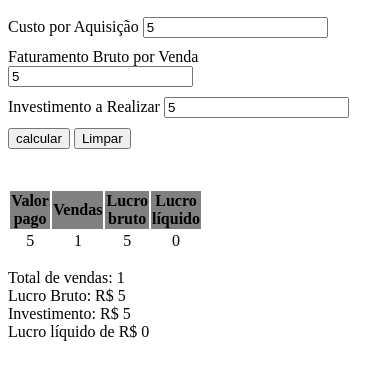
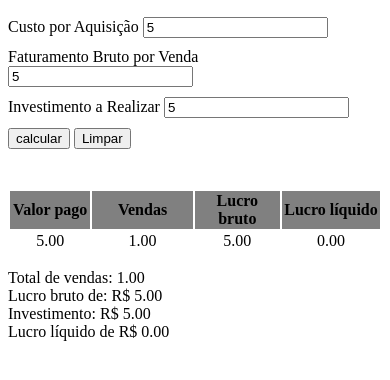
Before and after one commit to PatrickBarreto/estimar-ROI, a plain HTML site: page index.html in a window 390 px wide. Both pictures are taken after typing "5", "5", "5" into the empty fields and a click on the button "calcular". Shown: the part 110-490 px from the top of the page. Drawn offline with Linux system fonts and the light colour scheme.

Commit message:
correção na apresentação do retorno

```diff
--- a/index.html
+++ b/index.html
@@ -20,6 +20,12 @@
             width: 50vw;
             overflow: hidden;
         }
+        @media (max-width: 750px){
+            table{
+                width: 100%;
+            }
+        }
+
         table:first-of-type{
             margin: 40px 0 0 0;
         }
--- a/js/funcoes.js
+++ b/js/funcoes.js
@@ -32,10 +32,10 @@ function calcula_retorno(){
 			<th>Lucro líquido</th>
 		</tr>
 		<tr>
-			<td>${valor_pago}</td>
-			<td>${vendas}</td>
-			<td>${lucro_total}</td>
-			<td>${lucro_liquido}</td>
+			<td>${valor_pago.toFixed(2)}</td>
+			<td>${vendas.toFixed(2)}</td>
+			<td>${lucro_total.toFixed(2)}</td>
+			<td>${lucro_liquido.toFixed(2)}</td>
 		</tr>
 		<table>
 		`;
@@ -59,14 +59,22 @@ function resumo (lucro_total, investimento, vendas, lucro_liquido) {
 
 	if (lucro_total >= investimento)
 	{
-		faturamento = ("Lucro Bruto: R$ " + lucro_total)
-		p.innerHTML = `Total de vendas: ${vendas} <br> ${faturamento} <br> Investimento: R$ ${investimento} <br> Lucro líquido de R$ ${lucro_liquido}`
+		p.innerHTML = `
+		Total de vendas: ${vendas.toFixed(2)} <br>
+		Lucro bruto de: R$ ${lucro_total.toFixed(2)} <br>
+		Investimento: R$ ${investimento.toFixed(2)} <br>
+		Lucro líquido de R$ ${lucro_liquido.toFixed(2)}
+		`
 		retorno.appendChild(p)
 	}
 	if (lucro_total < investimento)
 	{
-		faturamento = ("Perda de lucro: R$" + lucro_total)
-		p.innerHTML = `Total de vendas: ${vendas} <br> ${faturamento}, Investimento: R$ ${investimento}, Perda total R$ ${lucro_liquido}`
+		p.innerHTML = `
+		Total de vendas: ${vendas.toFixed(2)} <br>
+		Lucro bruto de: R$${lucro_total.toFixed(2)} <br>
+		Investimento: R$ ${investimento.toFixed(2)} <br>
+		Perda total R$ ${lucro_liquido.toFixed(2)}
+		`
 		retorno.appendChild(p)
 	}
 
```
